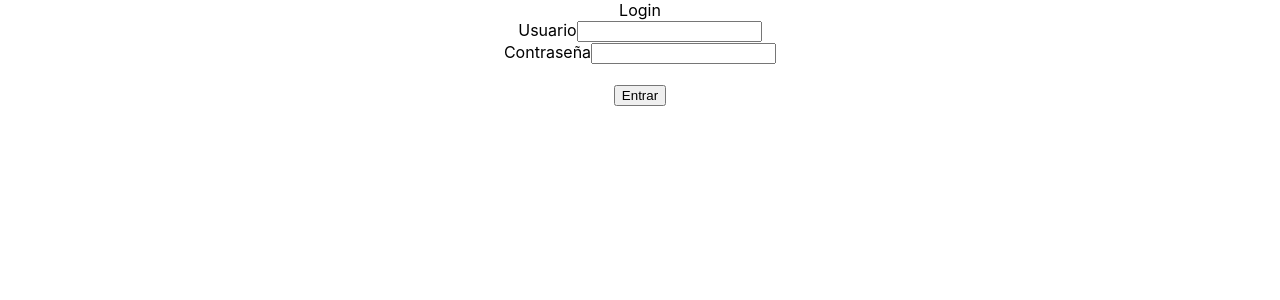
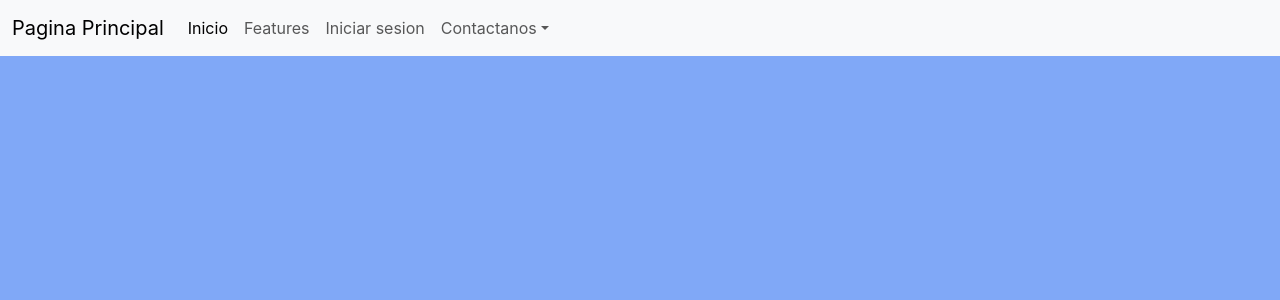
Before and after one commit to humbertovenavente/Proyecto2023, a React (Create React App) app in the folder proyecto/: page / in a window 1280 px wide. Shown: the top 300 px of the page. Built offline with nearby package versions, Linux system fonts and the light colour scheme.

Commit message:
Barra de navegacion

```diff
--- a/proyecto/public/index.html
+++ b/proyecto/public/index.html
@@ -24,6 +24,7 @@
       work correctly both with client-side routing and a non-root public URL.
       Learn how to configure a non-root public URL by running `npm run build`.
     -->
+    <link href="https://cdn.jsdelivr.net/npm/bootstrap@5.3.2/dist/css/bootstrap.min.css" rel="stylesheet" integrity="sha384-T3c6CoIi6uLrA9TneNEoa7RxnatzjcDSCmG1MXxSR1GAsXEV/Dwwykc2MPK8M2HN" crossorigin="anonymous">
     <title>React App</title>
   </head>
   <body>
@@ -39,5 +40,7 @@
       To begin the development, run `npm start` or `yarn start`.
       To create a production bundle, use `npm run build` or `yarn build`.
     -->
+    <script src="https://cdn.jsdelivr.net/npm/@popperjs/core@2.11.8/dist/umd/popper.min.js" integrity="sha384-I7E8VVD/ismYTF4hNIPjVp/Zjvgyol6VFvRkX/vR+Vc4jQkC+hVqc2pM8ODewa9r" crossorigin="anonymous"></script>
+<script src="https://cdn.jsdelivr.net/npm/bootstrap@5.3.2/dist/js/bootstrap.min.js" integrity="sha384-BBtl+eGJRgqQAUMxJ7pMwbEyER4l1g+O15P+16Ep7Q9Q+zqX6gSbd85u4mG4QzX+" crossorigin="anonymous"></script>
   </body>
 </html>
--- a/proyecto/src/App.css
+++ b/proyecto/src/App.css
@@ -11,6 +11,14 @@
   .App-logo {
     animation: App-logo-spin infinite 20s linear;
   }
+}
+
+body {
+  background-color: #80a8f7;
+}
+
+.login {
+  background-color:  #ee9b53;
 }
 
 .App-header {
--- a/proyecto/src/App.js
+++ b/proyecto/src/App.js
@@ -1,21 +1,26 @@
 import logo from './logo.svg';
 import './App.css';
 
-import { BrowserRouter, Routes, Route} from "react-router-dom";
+import { BrowserRouter, Routes, Route, Router} from "react-router-dom";
 
 import { Login } from './Front/Login';
-
+import Barra from './Front/Barra';
 
 function App() {
   return (
     <div className="App">
 
     <BrowserRouter>
+    <Barra/>
       <Routes>
-        <Route exact path = "/" element = {<Login/>}/>
+
+        <Route path = '/iniciar sesion' element = {<Login/>}/>
 
       </Routes>
     </BrowserRouter>
+
+
+
 
 
     </div>
--- /dev/null
+++ b/proyecto/src/Front/Barra.js
@@ -0,0 +1,42 @@
+import React from 'react'
+import { Link } from 'react-router-dom'
+
+const Barra = () => {
+  return (
+
+<nav className="navbar navbar-expand-lg bg-body-tertiary">
+  <div className="container-fluid">
+    <a className="navbar-brand" href="#">Pagina Principal</a>
+    <button className="navbar-toggler" type="button" data-bs-toggle="collapse" data-bs-target="#navbarNavDropdown" aria-controls="navbarNavDropdown" aria-expanded="false" aria-label="Toggle navigation">
+      <span className="navbar-toggler-icon"></span>
+    </button>
+    <div className="collapse navbar-collapse" id="navbarNavDropdown">
+      <ul className="navbar-nav">
+        <li className="nav-item">
+          <Link className="nav-link active" aria-current="page" to = '/'>Inicio</Link>
+        </li>
+        <li className="nav-item">
+          <a className="nav-link" href="#">Features</a>
+        </li>
+        <li className="nav-item">
+          <Link className="nav-link" to='/iniciar sesion'>Iniciar sesion</Link>
+        </li>
+        <li className="nav-item dropdown">
+          <a className="nav-link dropdown-toggle" href="#" role="button" data-bs-toggle="dropdown" aria-expanded="false">
+            Contactanos
+          </a>
+          <ul className="dropdown-menu">
+            <li><Link className="dropdown-item" to='/Contacto'>Contacto</Link></li>
+            <li><Link className="dropdown-item" to='/Informacion'>Informacion</Link></li>
+          </ul>
+        </li>
+      </ul>
+    </div>
+  </div>
+</nav>
+
+
+  )
+}
+
+export default Barra
--- a/proyecto/src/Front/Login.js
+++ b/proyecto/src/Front/Login.js
@@ -8,15 +8,16 @@
 */
     return (
 
-<div className="container" >
+<div className="login" >
 
         <form id="form_login">
             <div>
-                <label >Login</label>
+                <h1>Login</h1>
                 <br></br>
                 <label>Usuario</label>
                 <input type="text" id="txtusuario" style={{textAlign:"center"}} className="form-control"  required/>
             </div>
+
             <div>
                 <label>Contraseña</label>
                 <input type="password" id="txtcontraseña" style={{textAlign:"center"}} className="form-control"  required/>
```
Also changed, not shown: 1 other file (tests, documents, lock files or other folders).
